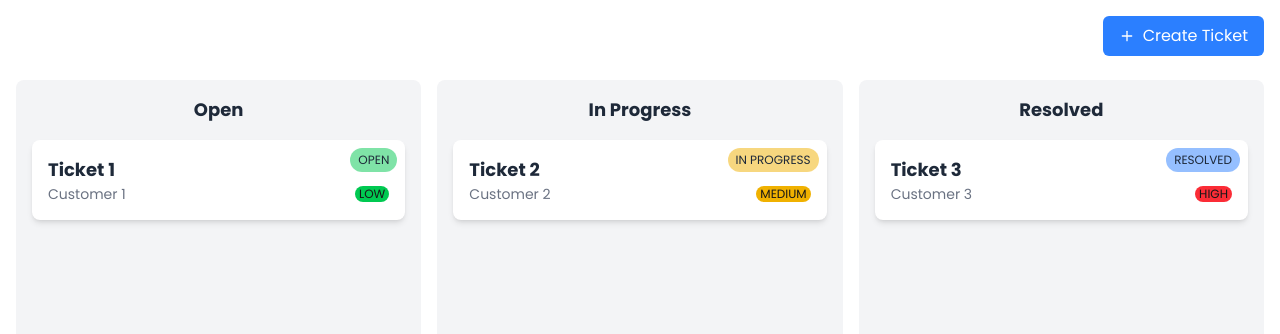
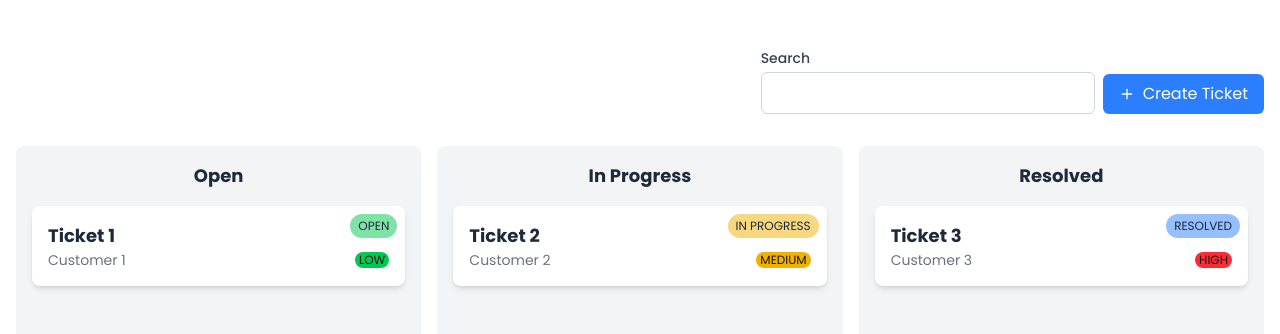
Before and after one commit to me-saeed/Client_LLM_Agent_Demo, a Next.js app in the folder frontend/: page /tickets in a window 1280 px wide. Shown: the top 334 px of the page. Built offline with nearby package versions, Linux system fonts and the light colour scheme.

Commit message:
add: a filtering button to the ticket board header

```diff
--- a/frontend/src/component/_basic/input/index.tsx
+++ b/frontend/src/component/_basic/input/index.tsx
@@ -22,7 +22,7 @@ const TextInput = React.forwardRef<HTMLInputElement | HTMLTextAreaElement, TextI
     )
 
     return (
-      <div className="flex flex-col gap-1">
+      <div className="flex flex-col items-start gap-1">
         {!!label && (
           <label htmlFor={`input-${name}`} className="text-sm font-medium text-gray-700">
             {label}
--- a/frontend/src/component/_pages/tickets/_modules/ticketBoardHeader/index.tsx
+++ b/frontend/src/component/_pages/tickets/_modules/ticketBoardHeader/index.tsx
@@ -3,14 +3,24 @@ import React, { useState } from 'react'
 import Button from '@/src/component/_basic/button'
 import { Plus } from 'lucide-react'
 import CreateTicketForm from './createTicketForm'
+import TextInput from '@/src/component/_basic/input'
 
 const TicketBoardHeader: React.FC = () => {
   const [isOpenCreateForm, setIsOpenCreateForm] = useState(false)
-
+  const [search, setSearch] = useState('')
   return (
-    <div className="text-center pt-4 relative container mx-auto">
+    <div className="text-center pt-4 relative container mx-auto px-4">
       <h1 className="text-white text-2xl font-bold">AUREXILLION Ticket Board</h1>
-      <div className="absolute top-4 right-4">
+      <div className="flex items-end justify-end gap-2">
+        <TextInput
+          label="Search"
+          name="search"
+          placeholder="Search"
+          type="text"
+          value={search}
+          onChange={(event: React.ChangeEvent<HTMLInputElement>) => setSearch(event.target.value)}
+          className="w-48 text-white"
+        />
         <Button onClick={() => setIsOpenCreateForm(true)}>
           <Plus className="w-4 h-4" />
           Create Ticket
```
